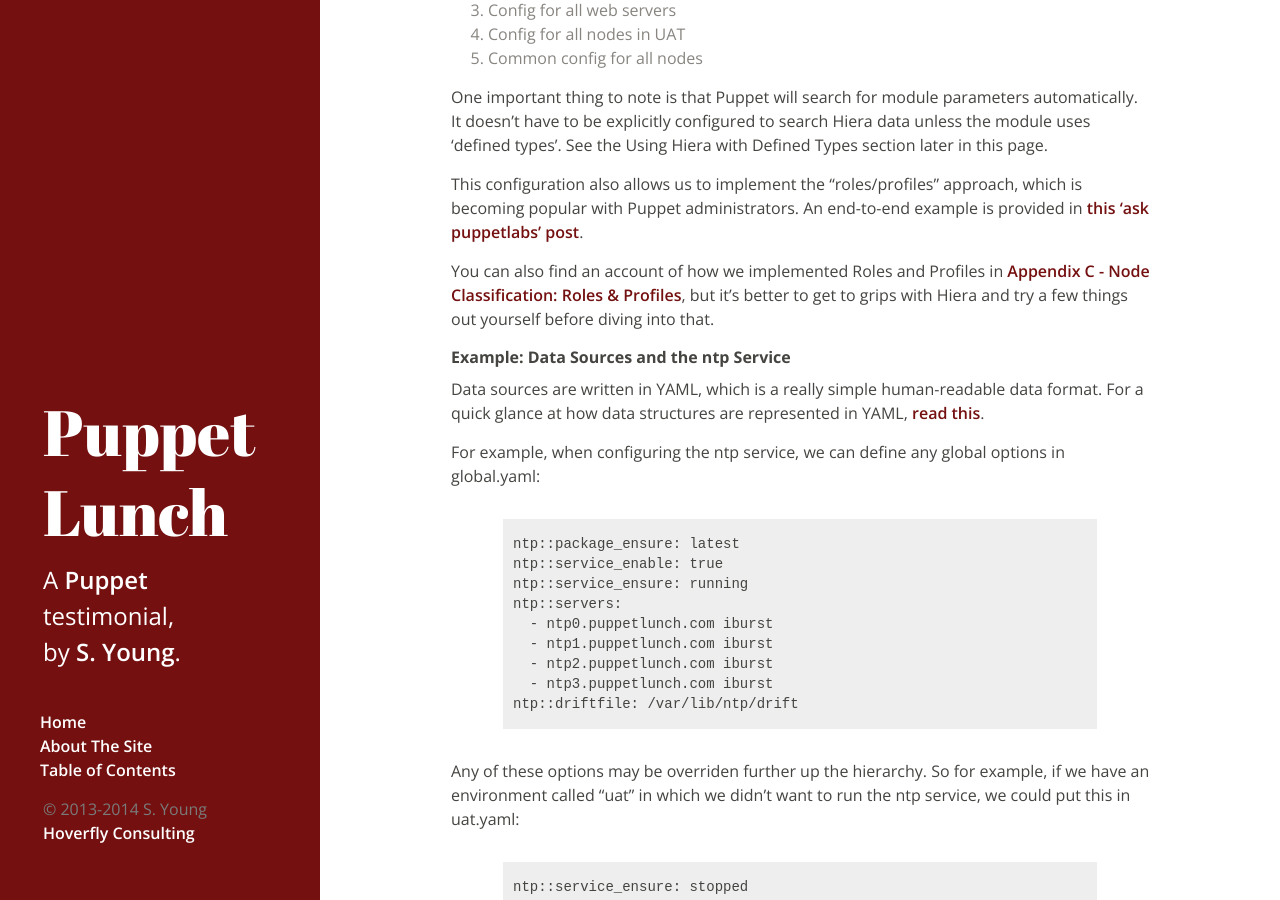
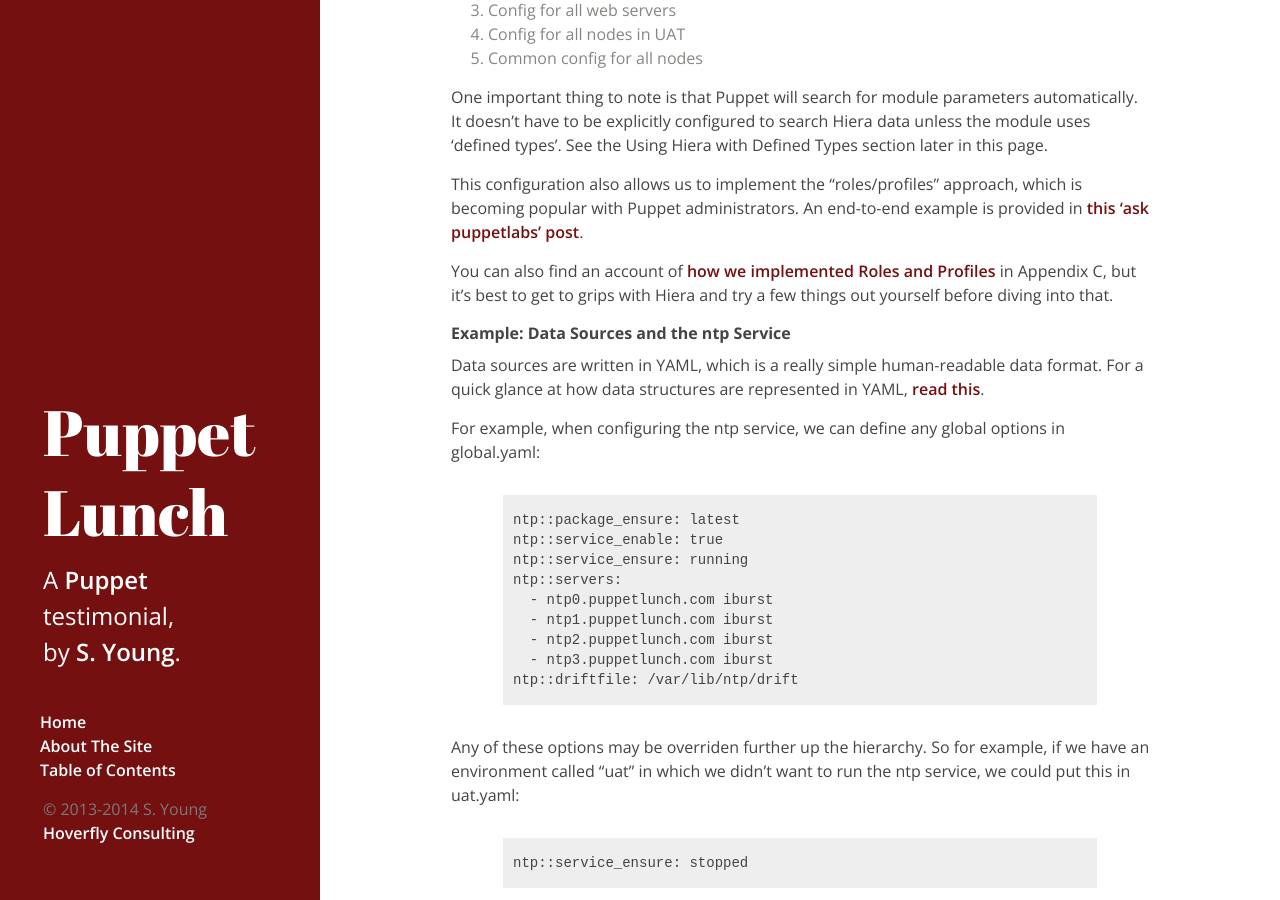
Before and after one commit to Sgydoo/puppet-lunch, a Jekyll site: the page built from _posts/2013-12-19-hiera.md, in a window 1280 px wide and 900 px high, scrolled down 2256 px. Built offline with Jekyll 4.4.1, drawn with Linux system fonts in a browser that asks for light colours; Markdown is read by kramdown in place of the engine named in the settings.

Commit message:
Revised link to Appendix C

```diff
--- a/_posts/2013-12-19-hiera.md
+++ b/_posts/2013-12-19-hiera.md
@@ -123,11 +123,10 @@ This configuration also allows us to implement the "roles/profiles"
 approach, which is becoming popular with Puppet administrators. An
 end-to-end example is provided in [this 'ask puppetlabs' post][end-to-end].
 
-You can also find an account of how we implemented Roles and Profiles
-in <a href="{{ site.baseurl }}/puppet/roles-and-profiles.html">Appendix
-C - Node Classification: Roles & Profiles</a>, but it's better
-to get to grips with Hiera and try a few things out yourself before
-diving into that.
+You can also find an account of <a
+href="{{ site.baseurl }}/puppet/roles-and-profiles.html">how we
+implemented Roles and Profiles</a> in Appendix C, but it's best to get to
+grips with Hiera and try a few things out yourself before diving into that.
 
 #### Example: Data Sources and the ntp Service
 
```
